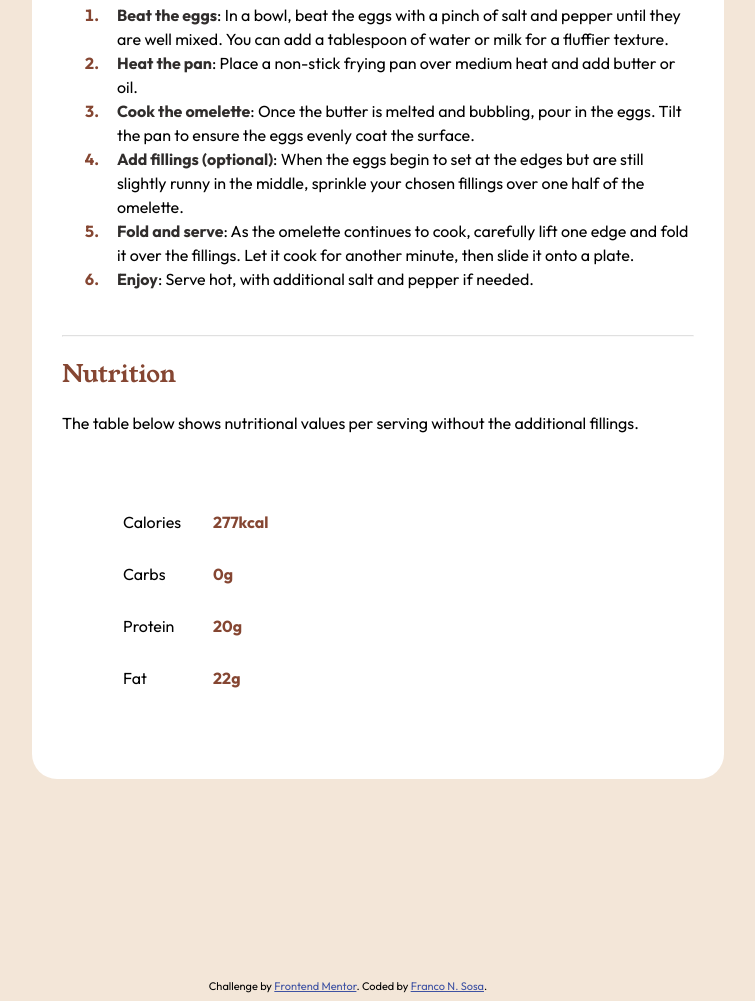
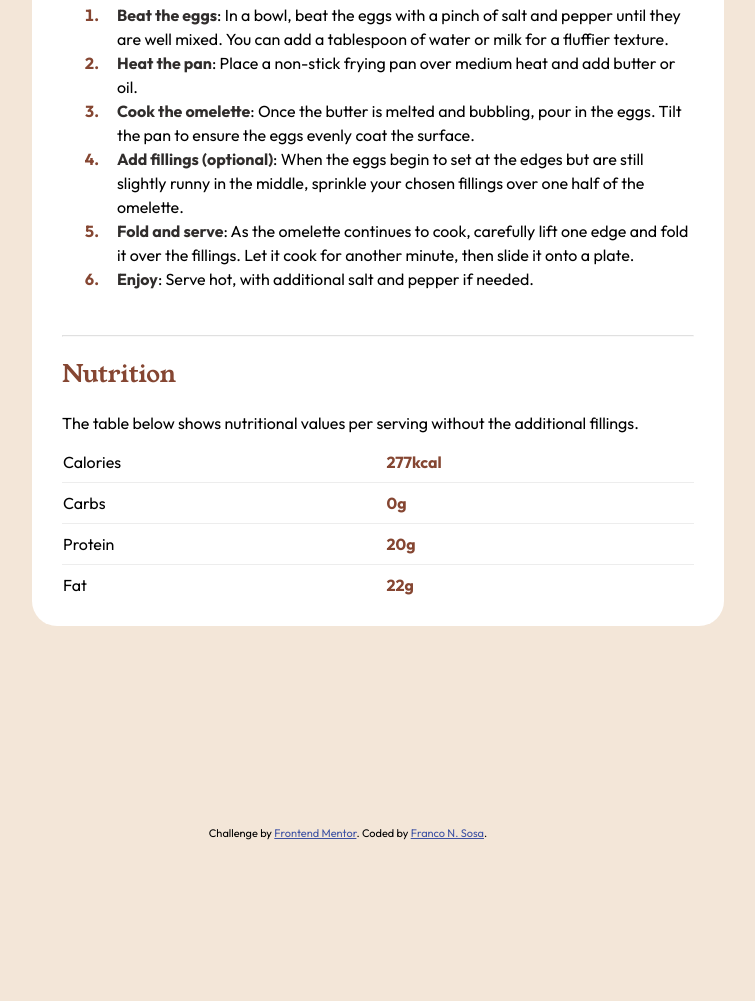
Before and after one commit to FrancoSosaZ0206/recipe-page-main, a plain HTML site: page index.html in a window 1280 px wide. Shown: the part 1156-2157 px from the top of the page, without its empty margins (292-1047 px from the left). After the commit the page ends 2004 px from the top, so only its background shows below. Drawn offline with Linux system fonts and the light colour scheme.

Commit message:
v1.7 (Final)
- Adjusted final details at the bottom table styling.

```diff
--- a/design/style.css
+++ b/design/style.css
@@ -57,10 +57,10 @@ ol li::marker {
 
 table {
     padding: 30px;
-    border-spacing: 30px;
-}
-tr {
-    offset-distance: 3000px;
+    border-left-width: 0px;
+    width: 100%;
+    border-width: 100px;
+    border-collapse: collapse;
 }
 th {
     color: hsl(14, 45%, 36%);
@@ -93,3 +93,11 @@ b {
     font-family: young-serif;
     font-weight: lighter;
 }
+
+#topRow, #midRow {
+    border-bottom: 1px solid rgb(237, 237, 237);
+    padding-bottom: 10px;
+}
+#midRow, #bottomRow {
+    padding-top: 10px;
+}
--- a/index.html
+++ b/index.html
@@ -82,16 +82,20 @@
 
     <table>
       <tr>
-        <td>Calories</td> <th>277kcal</th>
+        <td id="topRow">Calories</td>
+        <th id="topRow">277kcal</th>
       </tr>
       <tr>
-        <td>Carbs</td> <th>0g</th>
+        <td id="midRow">Carbs</td>
+        <th id="midRow">0g</th>
       </tr>
       <tr>
-        <td>Protein</td> <th>20g</th>
+        <td id="midRow">Protein</td>
+        <th id="midRow">20g</th>
       </tr>
       <tr>
-        <td>Fat</td> <th>22g</th>
+        <td id="bottomRow">Fat</td>
+        <th id="bottomRow">22g</th>
       </tr>
     </table>
 
```
